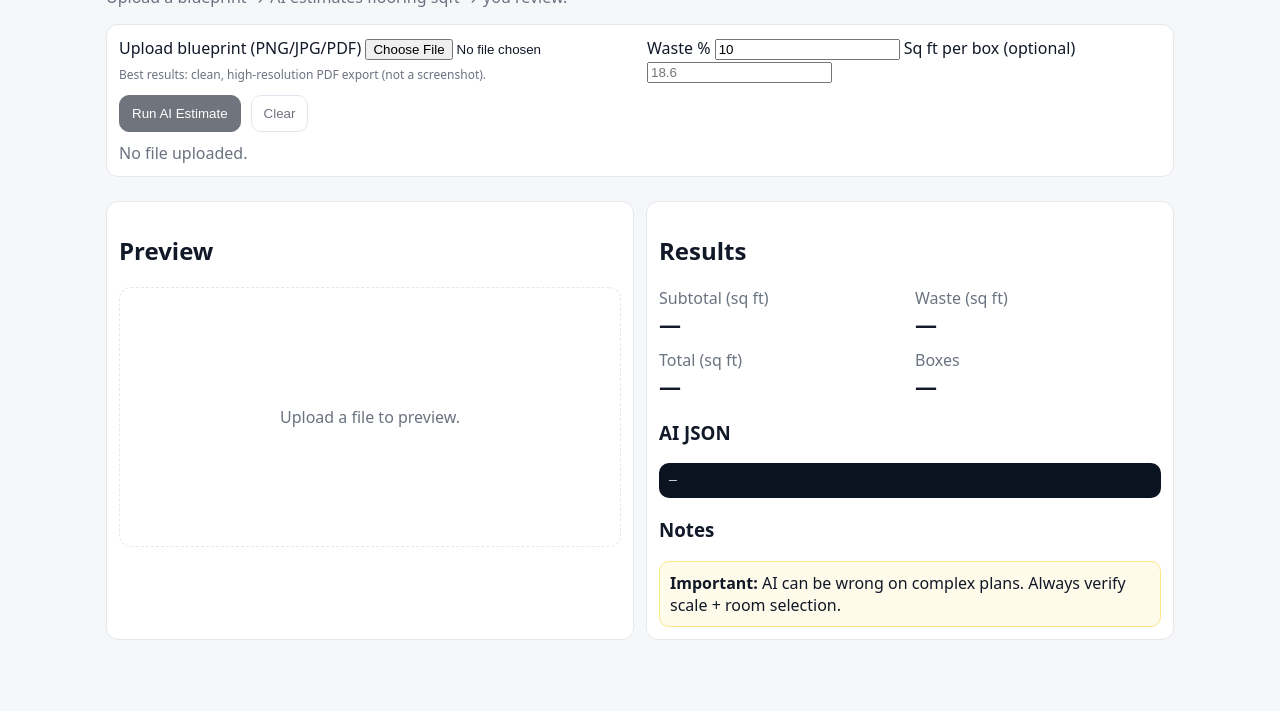
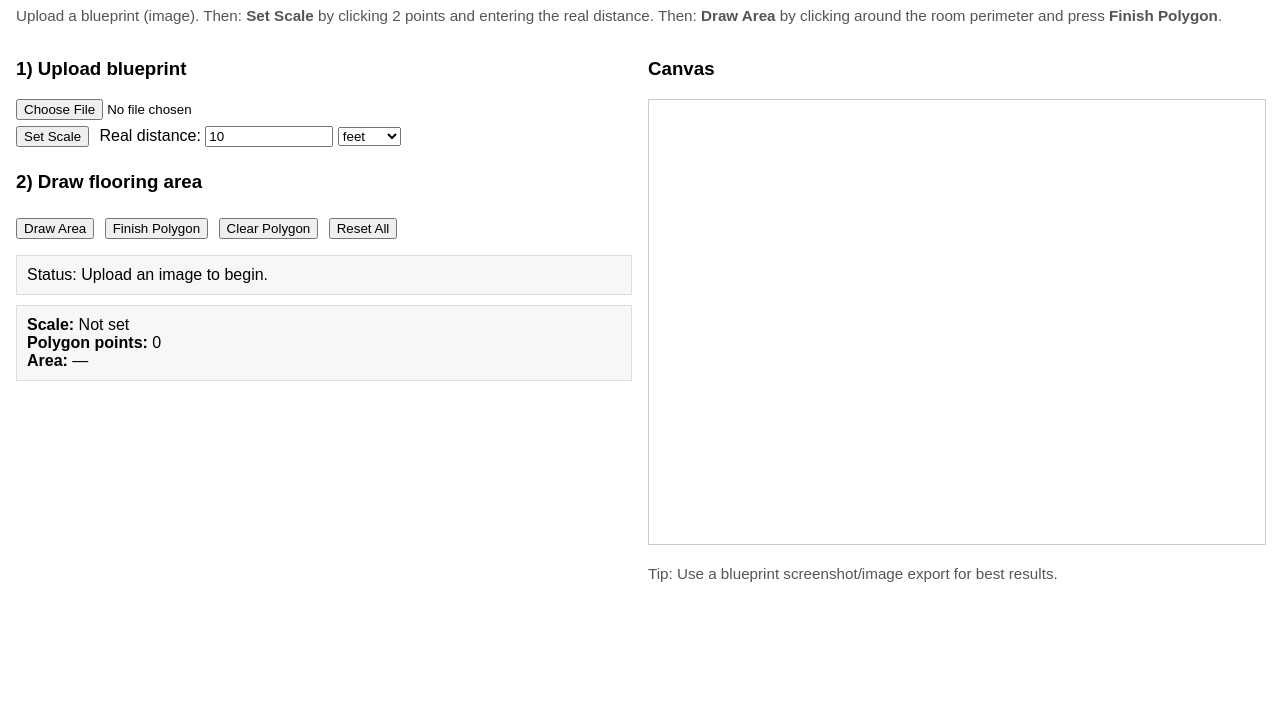
Before and after one commit to ari-923/seniorproject, a plain HTML site: page index.html in a window 1280 px wide. Shown: the part 89-800 px from the top of the page. Drawn offline with Linux system fonts and the light colour scheme.

Commit message:
Update index.html

```diff
--- a/index.html
+++ b/index.html
@@ -3,70 +3,67 @@
 <head>
   <meta charset="utf-8" />
   <meta name="viewport" content="width=device-width,initial-scale=1" />
-  <title>AI Flooring Takeoff</title>
-  <link rel="stylesheet" href="style.css" />
+  <title>Blueprint Flooring Estimator</title>
+  <style>
+    body { font-family: Arial, sans-serif; margin: 0; padding: 16px; }
+    .row { display: flex; gap: 16px; flex-wrap: wrap; }
+    .panel { flex: 1; min-width: 320px; }
+    canvas { border: 1px solid #ccc; max-width: 100%; height: auto; cursor: crosshair; }
+    .controls button { margin: 6px 6px 6px 0; }
+    .status { margin-top: 10px; padding: 10px; background: #f7f7f7; border: 1px solid #ddd; }
+    .hint { color: #555; font-size: 0.95rem; }
+    input[type="number"] { width: 120px; }
+  </style>
 </head>
 <body>
-  <div class="wrap">
-    <header>
-      <h1>AI Flooring Takeoff</h1>
-      <p class="muted">Upload a blueprint → AI estimates flooring sqft → you review.</p>
-    </header>
+  <h1>Blueprint Flooring Estimator (Scale + Polygon)</h1>
+  <p class="hint">
+    Upload a blueprint (image). Then: <b>Set Scale</b> by clicking 2 points and entering the real distance.
+    Then: <b>Draw Area</b> by clicking around the room perimeter and press <b>Finish Polygon</b>.
+  </p>
 
-    <section class="card">
-      <div class="row">
-        <div>
-          <label>Upload blueprint (PNG/JPG/PDF)</label>
-          <input id="file" type="file" accept="image/*,.pdf" />
-          <p class="hint">Best results: clean, high-resolution PDF export (not a screenshot).</p>
-        </div>
-
-        <div>
-          <label>Waste %</label>
-          <input id="wastePct" type="number" value="10" step="0.1" />
-          <label style="margin-top:12px;">Sq ft per box (optional)</label>
-          <input id="sqftPerBox" type="number" placeholder="18.6" step="0.01" />
-        </div>
+  <div class="row">
+    <div class="panel">
+      <h3>1) Upload blueprint</h3>
+      <input id="fileInput" type="file" accept="image/*" />
+      <div class="controls">
+        <button id="btnSetScale">Set Scale</button>
+        <label>Real distance:
+          <input id="realDistance" type="number" min="0" step="0.01" value="10" />
+        </label>
+        <select id="unit">
+          <option value="ft" selected>feet</option>
+          <option value="in">inches</option>
+          <option value="m">meters</option>
+        </select>
       </div>
 
-      <div class="actions">
-        <button id="btnRun" disabled>Run AI Estimate</button>
-        <button id="btnClear" class="secondary" disabled>Clear</button>
+      <h3>2) Draw flooring area</h3>
+      <div class="controls">
+        <button id="btnDraw">Draw Area</button>
+        <button id="btnFinish">Finish Polygon</button>
+        <button id="btnClearPoly">Clear Polygon</button>
+        <button id="btnResetAll">Reset All</button>
       </div>
 
-      <div id="status" class="status muted">No file uploaded.</div>
-    </section>
-
-    <section class="grid">
-      <div class="card">
-        <h2>Preview</h2>
-        <div id="previewWrap" class="previewWrap">
-          <div class="muted">Upload a file to preview.</div>
-        </div>
+      <div class="status" id="status">
+        Status: Upload an image to begin.
       </div>
 
-      <div class="card">
-        <h2>Results</h2>
-        <div class="kpis">
-          <div class="kpi"><div class="muted">Subtotal (sq ft)</div><div id="kSubtotal" class="big">—</div></div>
-          <div class="kpi"><div class="muted">Waste (sq ft)</div><div id="kWaste" class="big">—</div></div>
-          <div class="kpi"><div class="muted">Total (sq ft)</div><div id="kTotal" class="big">—</div></div>
-          <div class="kpi"><div class="muted">Boxes</div><div id="kBoxes" class="big">—</div></div>
-        </div>
+      <div class="status">
+        <div><b>Scale:</b> <span id="scaleOut">Not set</span></div>
+        <div><b>Polygon points:</b> <span id="ptsOut">0</span></div>
+        <div><b>Area:</b> <span id="areaOut">—</span></div>
+      </div>
+    </div>
 
-        <h3>AI JSON</h3>
-        <pre id="jsonOut" class="code">—</pre>
-
-        <h3>Notes</h3>
-        <ul id="notes" class="notes"></ul>
-
-        <div class="warn">
-          <b>Important:</b> AI can be wrong on complex plans. Always verify scale + room selection.
-        </div>
-      </div>
-    </section>
+    <div class="panel">
+      <h3>Canvas</h3>
+      <canvas id="canvas" width="900" height="650"></canvas>
+      <p class="hint">Tip: Use a blueprint screenshot/image export for best results.</p>
+    </div>
   </div>
 
-  <script src="app.js"></script>
+  <script src="./app.js"></script>
 </body>
 </html>
```
